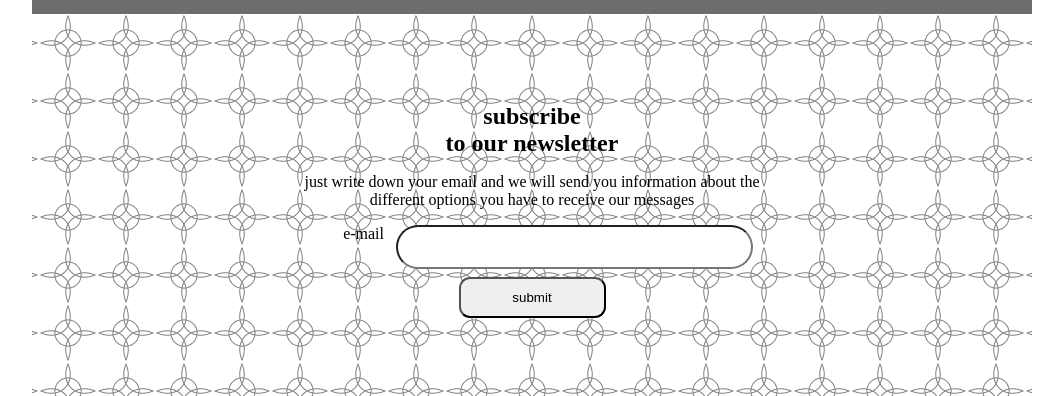
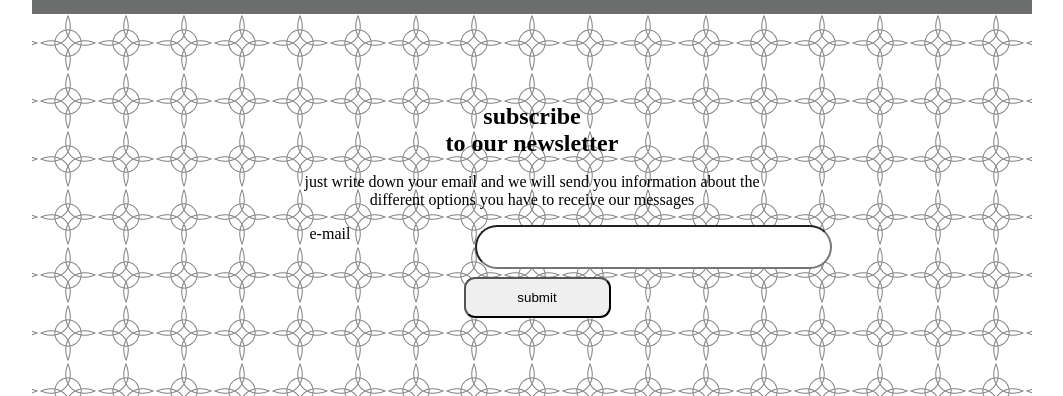
Before and after one commit to zuleta13/aquelarre, a plain HTML site: page index.html in a window 1280 px wide. Shown: the part 2155-2551 px from the top of the page, without its empty margins (108-1171 px from the left). Drawn offline with Linux system fonts and the light colour scheme.

Commit message:
Correct faulty code in style.css

```diff
--- a/resources/css/styles.css
+++ b/resources/css/styles.css
@@ -210,7 +210,7 @@ section.subscribe {
     width: 445px;
     margin: 0 auto;
     display: grid;
-    grid-template-columns: 50%% 50%;
+    grid-template-columns: 50% 50%;
     grid-template-rows: 42px 42px;
     grid-template-areas: "label input" "submit submit";
     grid-gap: 10px 10px;
@@ -218,9 +218,9 @@ section.subscribe {
 
 .subscribe form label {
     grid-area: label;
-    justify-self: right;
+    /* justify-self: right; */
     align-items: center;
-    text-align: right;
+    /* text-align: right; */
     width: 71px;
     height: 38px;
 }
```
